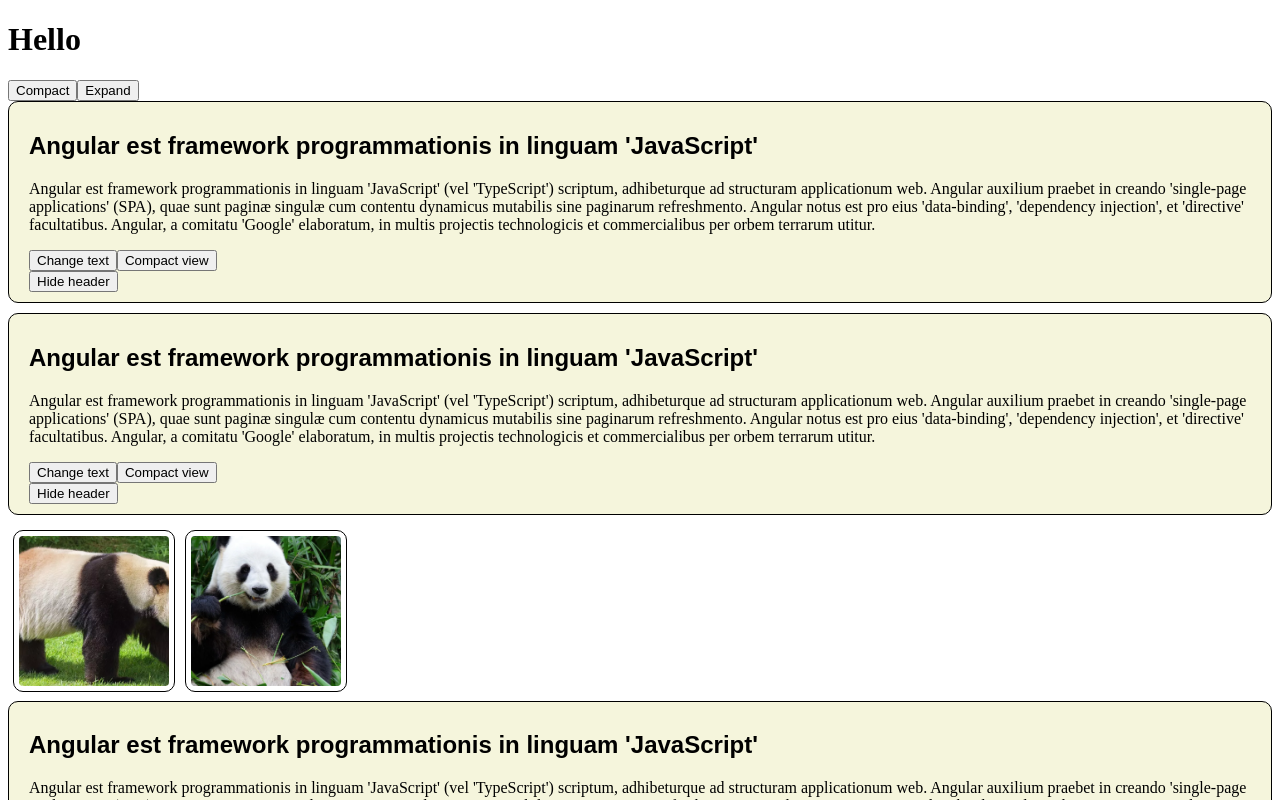
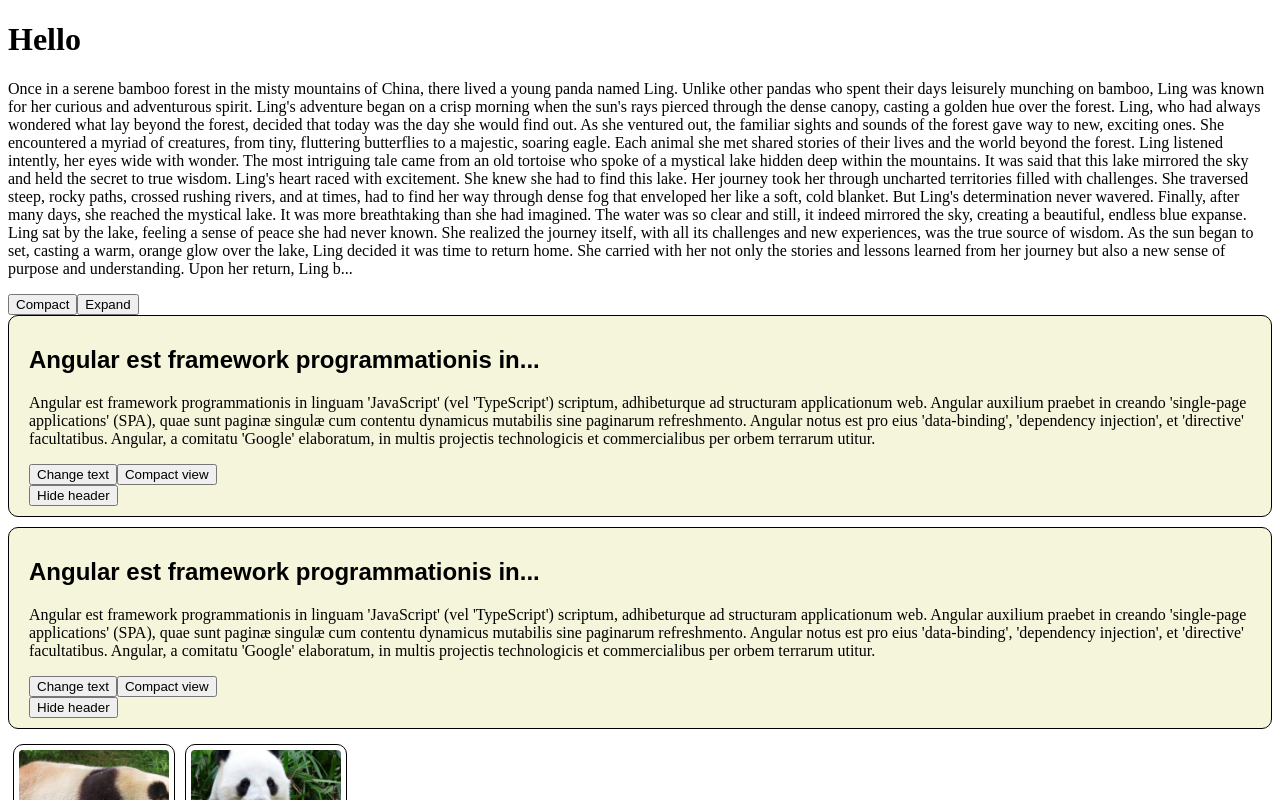
Before and after one commit to Grubesic/angular-shop, an Angular app: page / in a window 1280 px wide. Shown: the top 800 px of the page. Built offline with nearby package versions, Linux system fonts and the light colour scheme.

Commit message:
sista övningen dag 1

```diff
--- a/src/app/app.component.html
+++ b/src/app/app.component.html
@@ -1,4 +1,8 @@
 <h1>Hello</h1>
+
+
+<p>{{pandaText | cutText:2000}}</p>
+
 
 <button (click)="isCompact(true)">Compact</button>
 <button (click)="isCompact(false)">Expand</button>
--- a/src/app/app.component.ts
+++ b/src/app/app.component.ts
@@ -5,17 +5,36 @@ import {NewsItemComponent} from "./news-item/news-item.component";
 import {RecipeComponent} from "./recipe/recipe.component";
 import {ThumbnailComponent} from "./thumbnail/thumbnail.component";
 import {DisplayModeService} from "./display-mode.service";
+import {CutTextPipe} from "./cut-text.pipe";
 
 @Component({
   selector: 'app-root',
   standalone: true,
-  imports: [CommonModule, RouterOutlet, NewsItemComponent, RecipeComponent, ThumbnailComponent],
+  imports: [CommonModule, RouterOutlet, NewsItemComponent, RecipeComponent, ThumbnailComponent, CutTextPipe],
   templateUrl: './app.component.html',
   styleUrl: './app.component.css'
 })
 export class AppComponent {
   title = 'angular-shop';
 
+
+  readonly pandaText = "Once in a serene bamboo forest in the misty mountains of China, there lived a young panda named Ling. Unlike other pandas who spent their days leisurely munching on bamboo, Ling was known for her curious and adventurous spirit.\n" +
+    "\n" +
+    "Ling's adventure began on a crisp morning when the sun's rays pierced through the dense canopy, casting a golden hue over the forest. Ling, who had always wondered what lay beyond the forest, decided that today was the day she would find out.\n" +
+    "\n" +
+    "As she ventured out, the familiar sights and sounds of the forest gave way to new, exciting ones. She encountered a myriad of creatures, from tiny, fluttering butterflies to a majestic, soaring eagle. Each animal she met shared stories of their lives and the world beyond the forest. Ling listened intently, her eyes wide with wonder.\n" +
+    "\n" +
+    "The most intriguing tale came from an old tortoise who spoke of a mystical lake hidden deep within the mountains. It was said that this lake mirrored the sky and held the secret to true wisdom. Ling's heart raced with excitement. She knew she had to find this lake.\n" +
+    "\n" +
+    "Her journey took her through uncharted territories filled with challenges. She traversed steep, rocky paths, crossed rushing rivers, and at times, had to find her way through dense fog that enveloped her like a soft, cold blanket. But Ling's determination never wavered.\n" +
+    "\n" +
+    "Finally, after many days, she reached the mystical lake. It was more breathtaking than she had imagined. The water was so clear and still, it indeed mirrored the sky, creating a beautiful, endless blue expanse. Ling sat by the lake, feeling a sense of peace she had never known. She realized the journey itself, with all its challenges and new experiences, was the true source of wisdom.\n" +
+    "\n" +
+    "As the sun began to set, casting a warm, orange glow over the lake, Ling decided it was time to return home. She carried with her not only the stories and lessons learned from her journey but also a new sense of purpose and understanding.\n" +
+    "\n" +
+    "Upon her return, Ling became a storyteller, sharing tales of her adventure with her fellow pandas and other forest creatures. She inspired them with stories of the mystical lake, the diverse creatures she met, and the beauty of the world beyond their bamboo forest.\n" +
+    "\n" +
+    "Ling's adventure taught her that wisdom comes from experience, courage, and the willingness to step into the unknown. Her story became a legend in the forest, inspiring generations of young pandas to explore, learn, and appreciate the vast and wonderful world around them. And so, Ling the panda became a symbol of curiosity, adventure, and wisdom, treasured not just in her forest, but in the hearts of all who heard her story.";
 
   constructor(private displayModeService: DisplayModeService) {
 
--- /dev/null
+++ b/src/app/cut-text.pipe.ts
@@ -0,0 +1,14 @@
+import {Pipe, PipeTransform} from '@angular/core';
+
+@Pipe({
+  name: 'cutText',
+  standalone: true
+})
+export class CutTextPipe implements PipeTransform {
+  transform(value: string, cutAt: number): unknown {
+    if (value.length <= cutAt) {
+      return value;
+    }
+    return value.substring(0, cutAt).trimEnd() + "...";
+  }
+}
--- a/src/app/news-item/news-item.component.html
+++ b/src/app/news-item/news-item.component.html
@@ -1,6 +1,6 @@
 <div class="box">
   <div *ngIf="headerVisible">
-    <h2>{{header}}</h2>
+    <h2>{{header | cutText:40}}</h2>
   </div>
 
   <button *ngIf="!detailsVisible" (click)="compactView(true)">Show details</button>
--- a/src/app/news-item/news-item.component.ts
+++ b/src/app/news-item/news-item.component.ts
@@ -1,11 +1,12 @@
 import {Component, Input} from '@angular/core';
 import { CommonModule } from '@angular/common';
 import {DisplayModeService} from "../display-mode.service";
+import {CutTextPipe} from "../cut-text.pipe";
 
 @Component({
   selector: 'app-news-item',
   standalone: true,
-  imports: [CommonModule],
+  imports: [CommonModule, CutTextPipe],
   templateUrl: './news-item.component.html',
   styleUrl: './news-item.component.css'
 })
```
